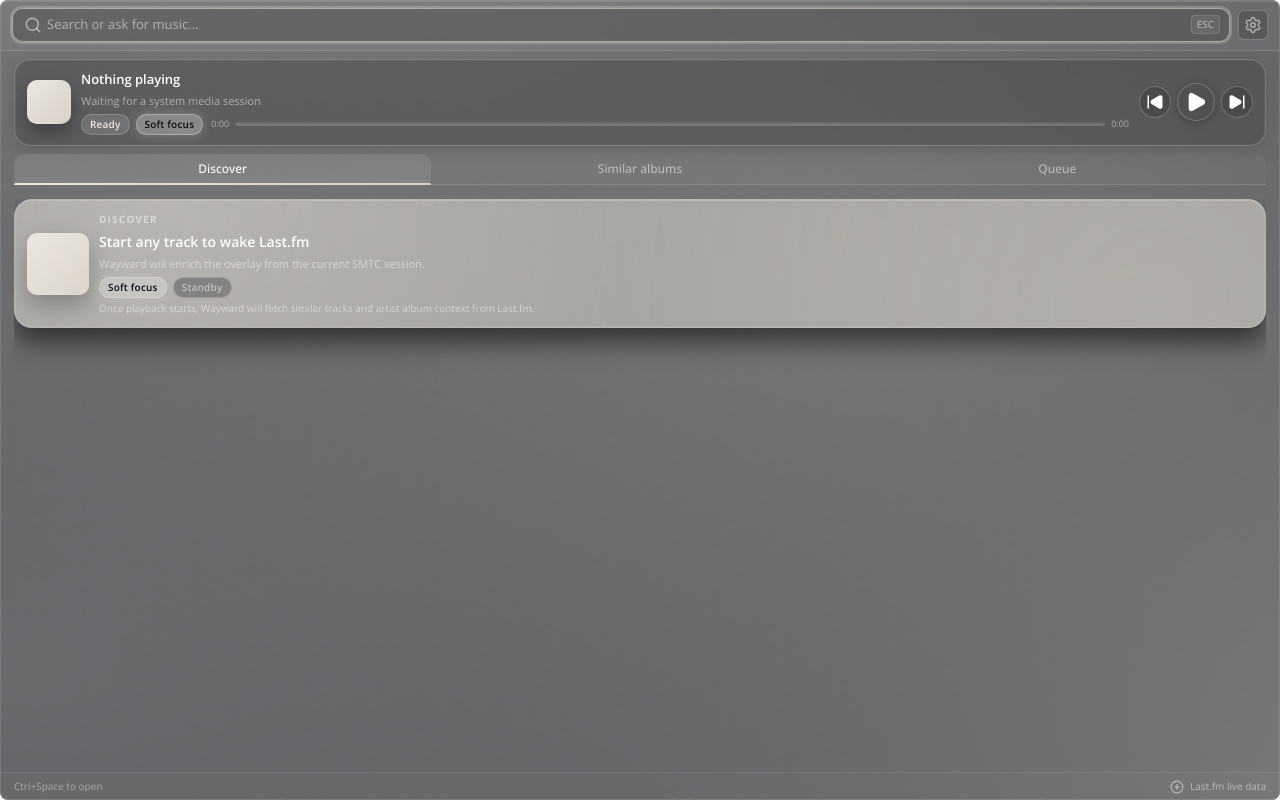
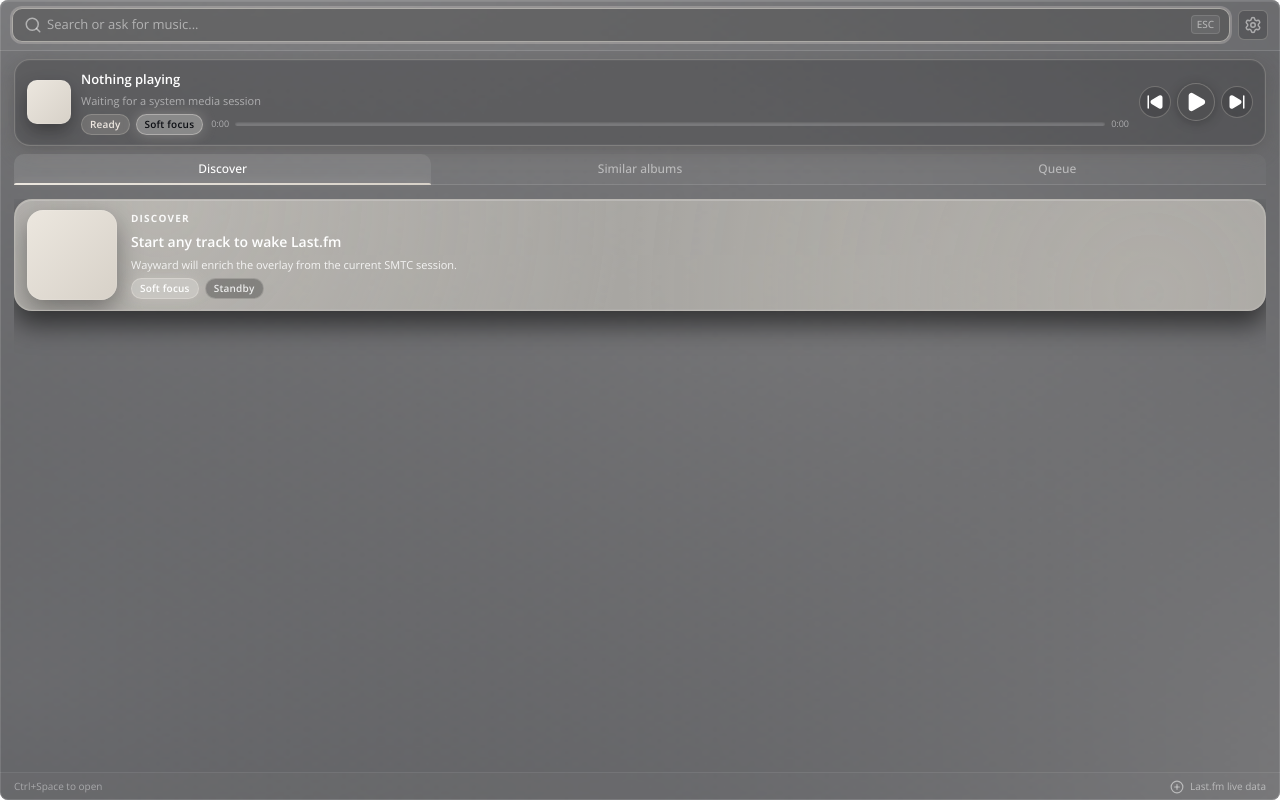
Before and after one commit to nathanZW/WayWard, a React (Vite) app in the folder Wayward/: page / in a window 1280 px wide. Built offline with nearby package versions, Linux system fonts and the light colour scheme; the HTML template or start-up script is replaced by a standard one.

Commit message:
style: shrink carousel cards and increase album art size

```diff
--- a/Wayward/src/App.css
+++ b/Wayward/src/App.css
@@ -575,12 +575,12 @@
   position: relative;
   width: 100%;
   height: 100%;
-  min-height: 156px;
+  min-height: 136px;
   contain: layout paint;
 }
 
 .swipe-card-stack.single {
-  min-height: 156px;
+  min-height: 136px;
 }
 
 .swipe-card-slot {
@@ -596,7 +596,7 @@
 
 .swipe-card-slot.left,
 .swipe-card-slot.right {
-  top: 26px;
+  top: 20px;
   width: clamp(120px, 16%, 176px);
   z-index: 1;
   contain: layout paint;
@@ -622,15 +622,15 @@
 .swipe-card {
   position: relative;
   width: 100%;
-  min-height: 122px;
-  max-height: 156px;
+  min-height: 112px;
+  max-height: 132px;
   background: var(--card-bg);
   border-radius: 18px;
   border: 1px solid var(--surface-border);
-  padding: 12px;
+  padding: 10px 12px;
   display: flex;
   align-items: center;
-  gap: 10px;
+  gap: 14px;
   box-shadow:
     0 10px 22px rgba(0, 0, 0, 0.5),
     inset 0 1px 0 rgba(255, 255, 255, 0.15),
@@ -654,9 +654,9 @@
 
 .swipe-card.left,
 .swipe-card.right {
-  min-height: 118px;
-  max-height: 132px;
-  padding: 10px;
+  min-height: 100px;
+  max-height: 112px;
+  padding: 8px 10px;
 }
 
 .swipe-card.left {
@@ -668,8 +668,8 @@
 }
 
 .swipe-card.preview {
-  opacity: 0.28;
-  background: rgba(14, 16, 22, 0.52);
+  opacity: 1;
+  background: rgba(14, 16, 22, 0.56);
   border-color: rgba(255, 255, 255, 0.05);
   box-shadow: 0 4px 10px rgba(0, 0, 0, 0.14);
 }
@@ -679,15 +679,16 @@
 }
 
 .swipe-card.preview .album-art-large {
-  width: 42px;
-  height: 42px;
+  width: 58px;
+  height: 58px;
   box-shadow: none;
-  opacity: 0.84;
+  opacity: 1;
 }
 
 .swipe-card.preview .swipe-card-content {
-  gap: 1px;
+  gap: 2px;
   justify-content: center;
+  opacity: 0.72;
 }
 
 .swipe-card.preview .swipe-card-title {
@@ -696,7 +697,6 @@
 }
 
 .swipe-card.preview .swipe-card-artist,
-.swipe-card.preview .swipe-card-note,
 .swipe-card.preview .badges {
   display: none;
 }
@@ -750,8 +750,11 @@
 }
 
 .album-art-large {
-  width: 62px;
-  height: 62px;
+  position: relative;
+  z-index: 1;
+  width: 90px;
+  height: 90px;
+  border-radius: 16px;
   box-shadow:
     0 10px 24px rgba(0, 0, 0, 0.34),
     0 0 0 1px rgba(255, 255, 255, 0.08) inset;
@@ -762,7 +765,7 @@
   z-index: 1;
   display: flex;
   flex-direction: column;
-  gap: 4px;
+  gap: 5px;
   min-width: 0;
   flex: 1;
 }
@@ -772,7 +775,7 @@
   font-weight: 700;
   letter-spacing: 0.12em;
   text-transform: uppercase;
-  color: var(--text-secondary);
+  color: rgba(255, 255, 255, 0.92);
 }
 
 .swipe-card-title {
@@ -782,22 +785,25 @@
   white-space: nowrap;
   overflow: hidden;
   text-overflow: ellipsis;
+  color: rgba(255, 255, 255, 0.99);
 }
 
 .swipe-card-artist {
   margin: 0;
   font-size: 11px;
-  color: var(--text-secondary);
+  color: rgba(255, 255, 255, 0.86);
   white-space: nowrap;
   overflow: hidden;
   text-overflow: ellipsis;
 }
 
-.swipe-card-note {
-  margin: 0;
-  font-size: 10px;
-  line-height: 1.35;
-  color: var(--text-secondary);
+.swipe-card .badge {
+  color: rgba(255, 255, 255, 0.84);
+}
+
+.swipe-card .badge.active,
+.swipe-card .badge.mood {
+  color: rgba(255, 255, 255, 0.98);
 }
 
 /* ── Footer ────────────────────────────────────────────────── */
--- a/Wayward/src/App.tsx
+++ b/Wayward/src/App.tsx
@@ -863,7 +863,6 @@ function renderSwipeCard(card: DeckCard, tabClassName: string, role: "left" | "c
             </span>
           ))}
         </div>
-        <p className="swipe-card-note">{card.note}</p>
       </div>
     </div>
   );
```
